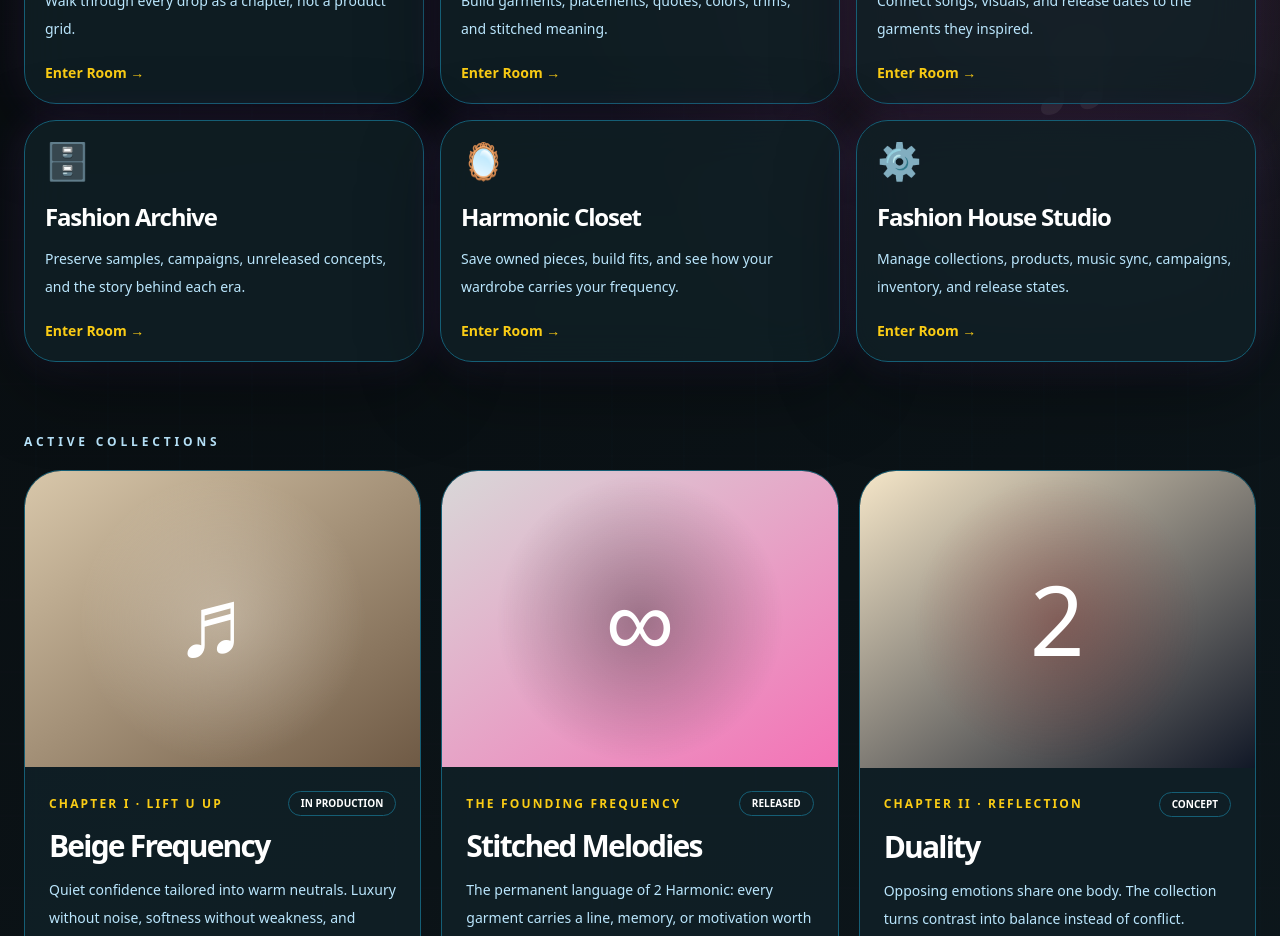
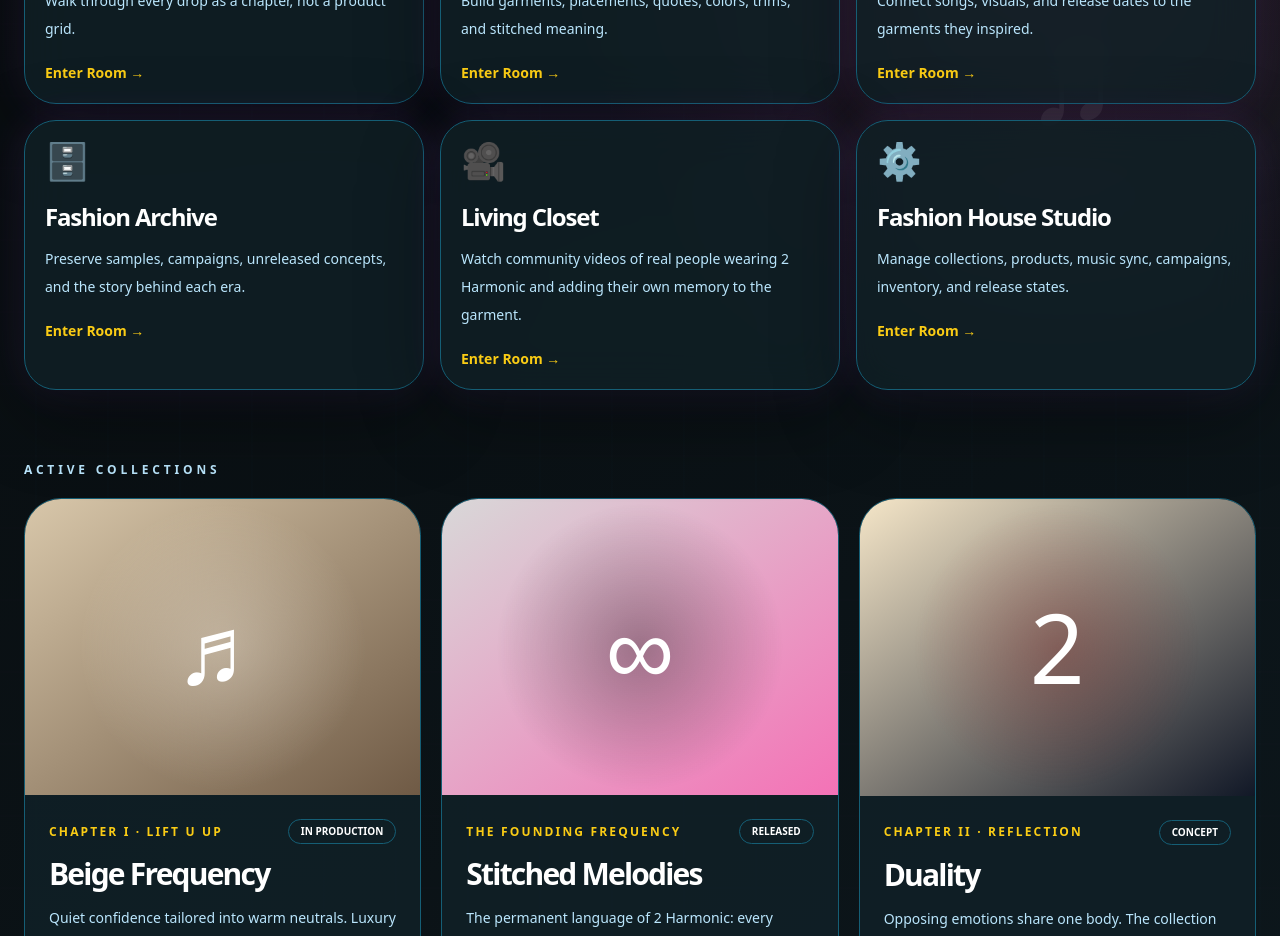
Before and after one commit to thatsmelodic/harmonic-os, a Next.js app: page /worlds/two-harmonic in a window 1280 px wide. Shown: the part 1020-1956 px from the top of the page. Built offline with nearby package versions, Linux system fonts and the light colour scheme.

Commit message:
Elevate Beige Frequency luxury product architecture

```diff
--- a/data/two-harmonic-universe.ts
+++ b/data/two-harmonic-universe.ts
@@ -11,6 +11,10 @@ export type HarmonicGarment = {
   material: string;
   detail: string;
   lyric: string;
+  edition: string;
+  fit: string;
+  construction: string[];
+  experience: string[];
 };
 
 export type HarmonicCollection = {
@@ -29,11 +33,75 @@ export type HarmonicCollection = {
 };
 
 export const beigeGarments: HarmonicGarment[] = [
-  { slug: 'quiet-luxury-pullover', name: 'Quiet Luxury Pullover', type: 'Heavyweight Hoodie', color: 'Warm Beige', price: 118, status: 'preview', symbol: '∞', material: '460 GSM brushed cotton', detail: 'Raised tonal embroidery, custom interlocked-heart hardware, and a calm oversized drape.', lyric: 'Lift yourself without losing your softness.' },
-  { slug: 'frequency-zip', name: 'Frequency Zip', type: 'Luxury Zip Hoodie', color: 'Stone Cream', price: 128, status: 'preview', symbol: '♬', material: '420 GSM cotton fleece', detail: 'Two-way custom zipper, tonal stitched melody, satin-lined hood, and sculpted cuffs.', lyric: 'The melody lives between every opening and closing.' },
-  { slug: 'becoming-tee', name: 'Becoming Tee', type: 'Premium Tee', color: 'Soft Sand', price: 58, status: 'preview', symbol: '2', material: '280 GSM combed cotton', detail: 'Structured neckline, relaxed body, puff-embroidered chest mark, and hidden interior quote.', lyric: 'Becoming is still a frequency.' },
-  { slug: 'legacy-pant', name: 'Legacy Pant', type: 'Relaxed Sweatpant', color: 'Walnut Beige', price: 96, status: 'preview', symbol: '÷', material: '440 GSM cotton fleece', detail: 'Deep taper, tonal side melody, custom drawcord tips, and stitched archive coordinates.', lyric: 'What carried you becomes part of what you carry.' },
+  {
+    slug: 'quiet-luxury-pullover',
+    name: 'Quiet Luxury Pullover',
+    type: 'Heavyweight Hoodie',
+    color: 'Warm Beige',
+    price: 175,
+    status: 'preview',
+    symbol: '∞',
+    material: '500 GSM custom-milled brushed cotton',
+    detail: 'A sculpted heavyweight silhouette with raised tonal embroidery, custom interlocked-heart hardware, and a soft architectural drape.',
+    lyric: 'Lift yourself without losing your softness.',
+    edition: 'Chapter I numbered edition',
+    fit: 'Relaxed luxury fit · structured shoulder · cropped-clean hem',
+    construction: ['Double-layer hood', 'Tonal 3D embroidery', 'Custom heart hardware', 'Reinforced bound seams', 'Interior melody label'],
+    experience: ['Digital authenticity card', 'Lift U Up listening chapter', 'Collector packaging', 'Living Closet video eligibility'],
+  },
+  {
+    slug: 'frequency-zip',
+    name: 'Frequency Zip',
+    type: 'Luxury Zip Hoodie',
+    color: 'Stone Cream',
+    price: 195,
+    status: 'preview',
+    symbol: '♬',
+    material: '480 GSM custom cotton fleece with satin hood lining',
+    detail: 'The hero zip-up: custom two-way hardware, sculpted cuffs, tonal stitched melody, and a silhouette designed to feel composed from every angle.',
+    lyric: 'The melody lives between every opening and closing.',
+    edition: 'Chapter I hero garment',
+    fit: 'Relaxed unisex fit · controlled volume · premium stacked body',
+    construction: ['Custom two-way zipper', 'Satin-lined hood', 'Sculpted rib cuffs', 'Tonal back melody stitch', 'Hidden interior testimony pocket'],
+    experience: ['Numbered garment certificate', 'Exclusive song visual', 'Luxury magnetic packaging', 'Early archive access'],
+  },
+  {
+    slug: 'becoming-tee',
+    name: 'Becoming Tee',
+    type: 'Premium Tee',
+    color: 'Soft Sand',
+    price: 78,
+    status: 'preview',
+    symbol: '2',
+    material: '300 GSM compact combed cotton',
+    detail: 'A dense, structured tee with a precise neckline, relaxed body, puff-embroidered chest mark, and a hidden interior quote.',
+    lyric: 'Becoming is still a frequency.',
+    edition: 'Chapter I foundation piece',
+    fit: 'Boxy premium fit · dropped shoulder · balanced length',
+    construction: ['Dense compact jersey', 'Puff embroidered mark', 'Reinforced collar', 'Hidden interior quote', 'Archive hem label'],
+    experience: ['Digital garment story', 'Collection soundtrack access', 'Collector packaging', 'Living Closet video eligibility'],
+  },
+  {
+    slug: 'legacy-pant',
+    name: 'Legacy Pant',
+    type: 'Relaxed Sweatpant',
+    color: 'Walnut Beige',
+    price: 145,
+    status: 'preview',
+    symbol: '÷',
+    material: '480 GSM cotton fleece',
+    detail: 'A composed relaxed pant with a deep taper, tonal side melody, custom drawcord tips, and stitched archive coordinates.',
+    lyric: 'What carried you becomes part of what you carry.',
+    edition: 'Chapter I companion piece',
+    fit: 'Relaxed thigh · controlled stack · articulated taper',
+    construction: ['Custom metal drawcord tips', 'Tonal side embroidery', 'Deep reinforced pockets', 'Archive coordinate stitch', 'Structured waistband'],
+    experience: ['Digital authenticity card', 'Collection soundtrack access', 'Collector packaging', 'Living Closet video eligibility'],
+  },
 ];
+
+export function getBeigeGarment(slug: string) {
+  return beigeGarments.find((garment) => garment.slug === slug);
+}
 
 export const collections: HarmonicCollection[] = [
   {
@@ -85,7 +153,7 @@ export const fashionRooms = [
   { href: '/worlds/two-harmonic/stitch-lab', icon: '🪡', title: 'Stitch Lab', copy: 'Build garments, placements, quotes, colors, trims, and stitched meaning.' },
   { href: '/worlds/two-harmonic/melody-sync', icon: '🎵', title: 'Melody Sync', copy: 'Connect songs, visuals, and release dates to the garments they inspired.' },
   { href: '/worlds/two-harmonic/archive', icon: '🗄️', title: 'Fashion Archive', copy: 'Preserve samples, campaigns, unreleased concepts, and the story behind each era.' },
-  { href: '/worlds/two-harmonic/closet', icon: '🪞', title: 'Harmonic Closet', copy: 'Save owned pieces, build fits, and see how your wardrobe carries your frequency.' },
+  { href: '/worlds/two-harmonic/closet', icon: '🎥', title: 'Living Closet', copy: 'Watch community videos of real people wearing 2 Harmonic and adding their own memory to the garment.' },
   { href: '/studio/two-harmonic', icon: '⚙️', title: 'Fashion House Studio', copy: 'Manage collections, products, music sync, campaigns, inventory, and release states.' },
 ];
 
```
